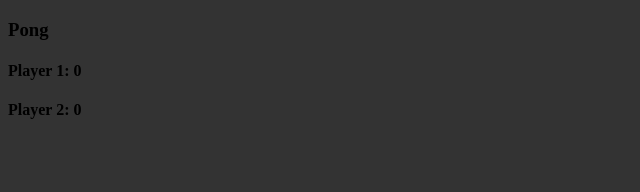
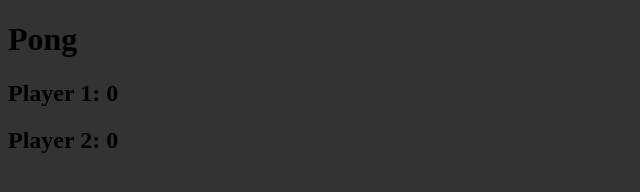
Before and after one commit to DragosNH/js-pong, a plain HTML site: page index.html in a window 1280 px wide. Shown: the whole page, without its empty margins (0-640 px from the left). Drawn offline with Linux system fonts and the light colour scheme.

Commit message:
small changes

```diff
--- a/index.html
+++ b/index.html
@@ -8,10 +8,10 @@
 </head>
 <body>
     <div class="text-bar-container">
-        <h3>Pong</h3>
+        <h1>Pong</h1>
         <div class="players">
-            <h4 class="player" id="player-one">Player 1: <span id="player-one-score">0</span></h4>
-            <h4 class="player" id="player-two">Player 2: <span id="player-two-score">0</span></h4>
+            <h2 class="player" id="player-one">Player 1: <span id="player-one-score">0</span></h2>
+            <h2 class="player" id="player-two">Player 2: <span id="player-two-score">0</span></h2>
         </div>
     </div>
 
```
